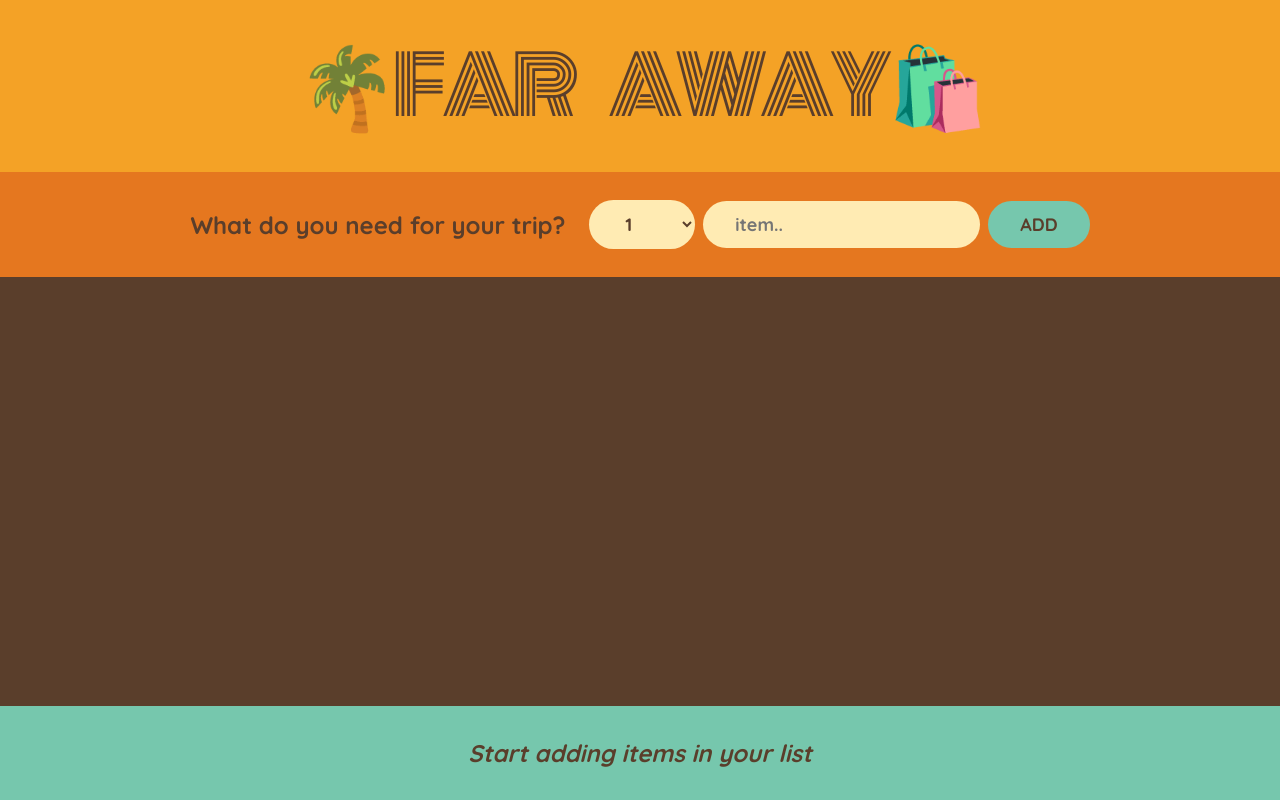
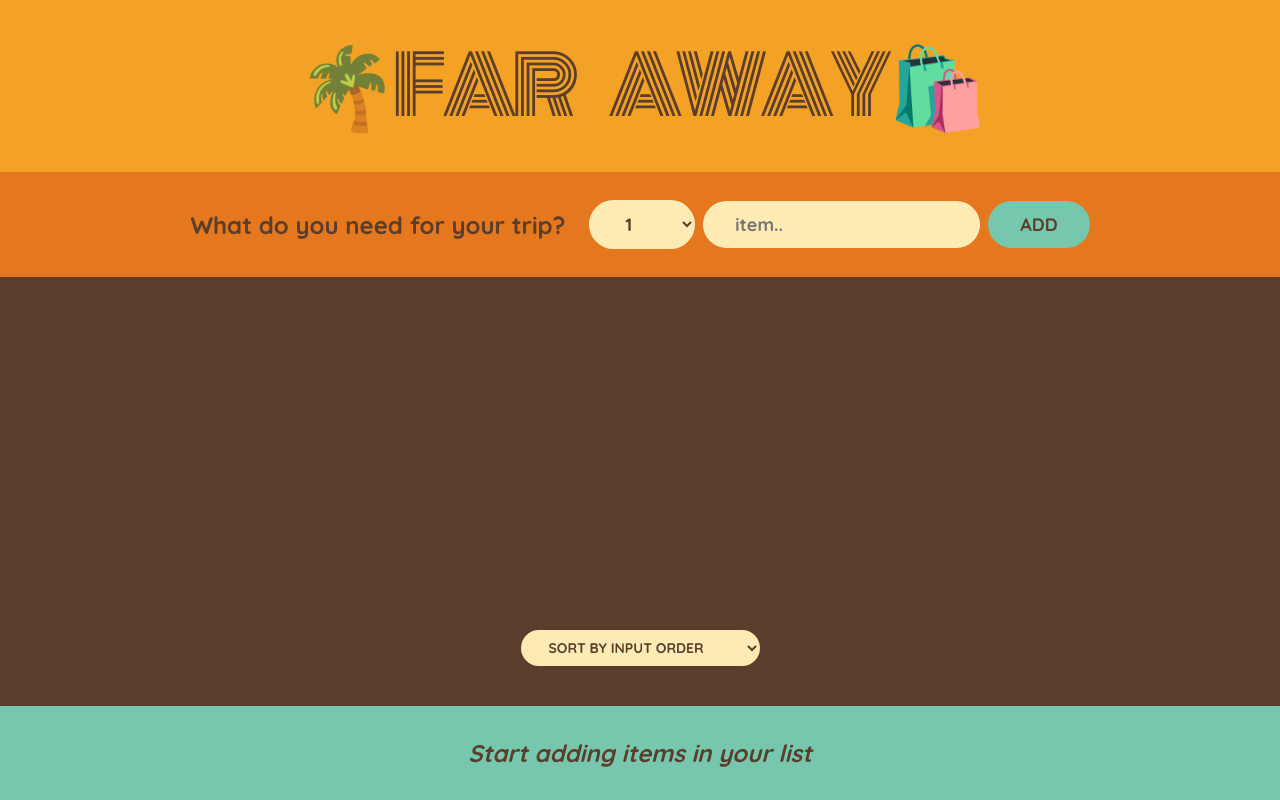
Before and after one commit to ManasGitRep/Travel-list-React, a React (Create React App) app: page / in a window 1280 px wide. Built offline with nearby package versions, Linux system fonts and the light colour scheme.

Commit message:
sorting items in the  packing list

```diff
--- a/src/App.js
+++ b/src/App.js
@@ -75,10 +75,21 @@
 }
 
 function PackingList({ items, onDeleteItem, onToggleItem }) {
+  const [sortby, setSortBy] = useState("input");
+  let sortedItems;
+  if (sortby === "input") sortedItems = items;
+  if (sortby === "description")
+    sortedItems = items
+      .slice()
+      .sort((a, b) => a.description.localeCompare(b.description));
+  if (sortby === "packed")
+    sortedItems = items
+      .slice()
+      .sort((a, b) => Number(a.packed) - Number(b.packed));
   return (
     <div className="list">
       <ul>
-        {items.map((item) => (
+        {sortedItems.map((item) => (
           <Item
             item={item}
             onDeleteItem={onDeleteItem}
@@ -87,6 +98,13 @@
           />
         ))}
       </ul>
+      <div className="actions">
+        <select value={sortby} onChange={(e) => setSortBy(e.target.value)}>
+          <option value="input">Sort by input order</option>
+          <option value="description">Sort by decsription</option>
+          <option value="packed">Sort by packed status</option>
+        </select>
+      </div>
     </div>
   );
 }
```
